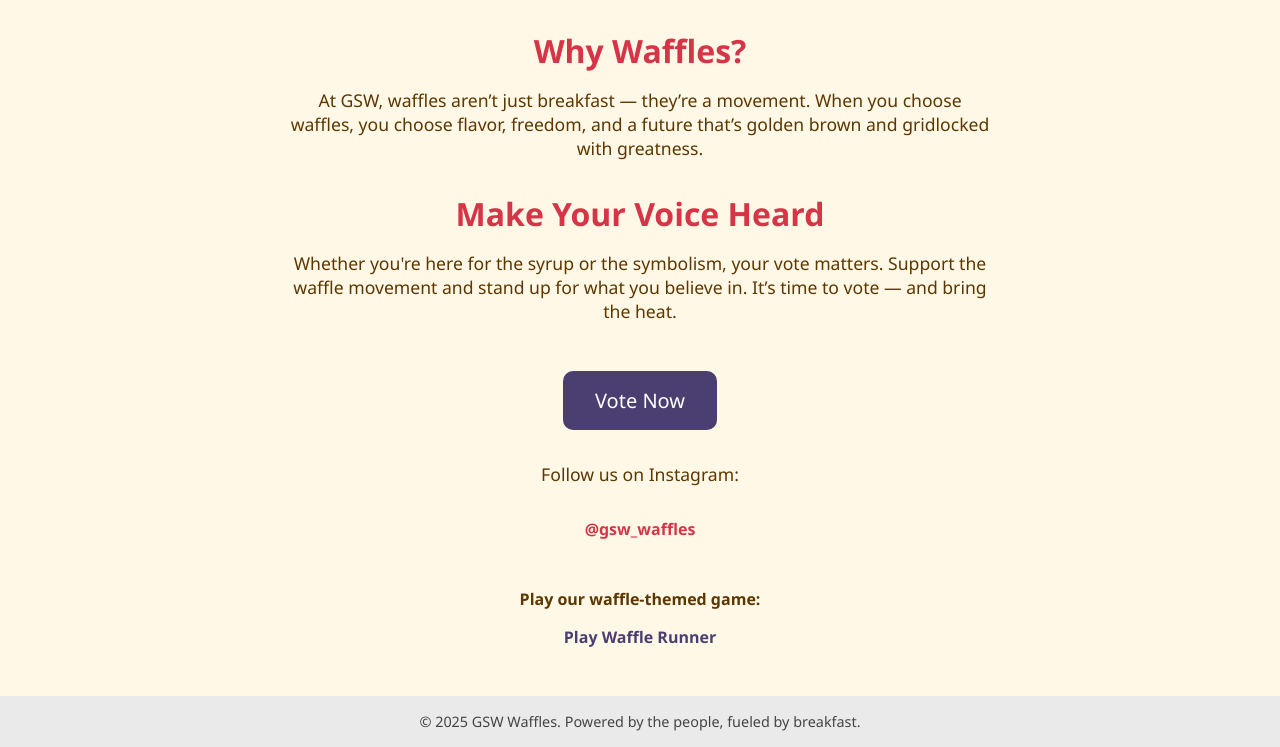
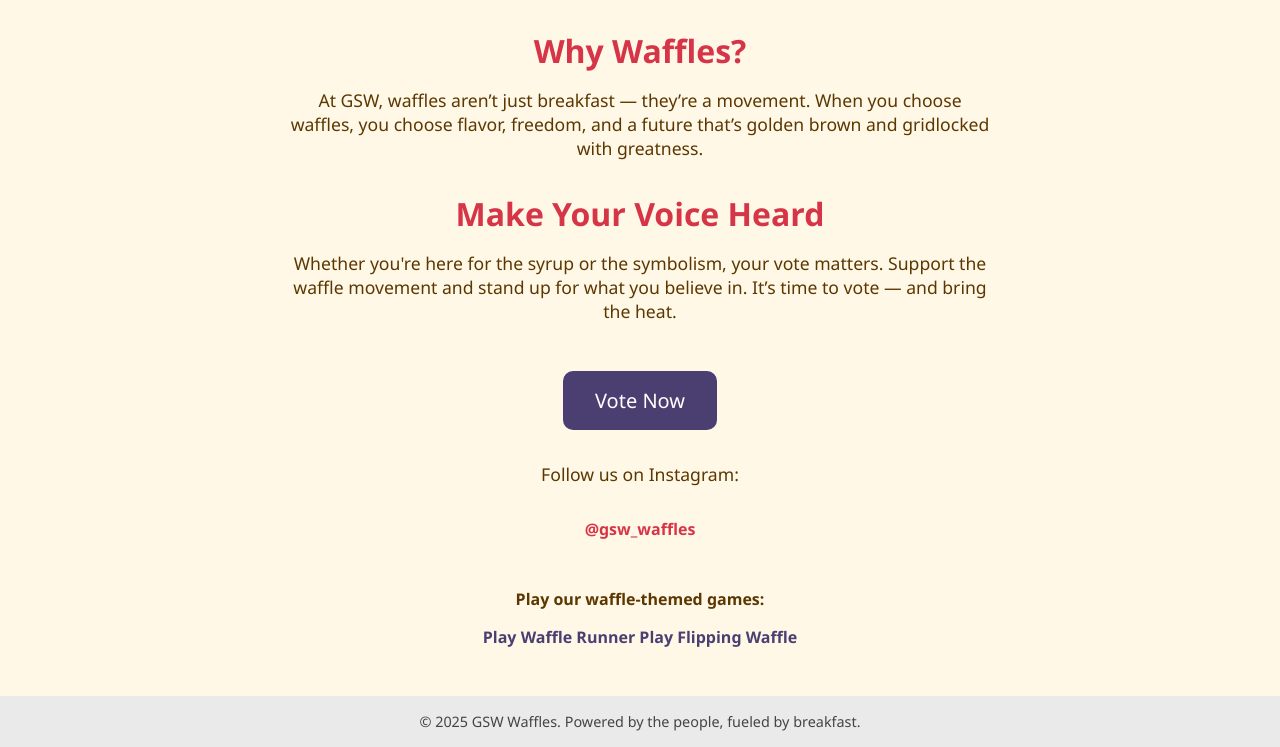
Before and after one commit to baxterheilig/gsw-waffles-site, a plain HTML site: page index.html in a window 1280 px wide. Shown: the part 697-1444 px from the top of the page. Drawn offline with Linux system fonts and the light colour scheme.

Commit message:
Update index.html

```diff
--- a/index.html
+++ b/index.html
@@ -155,8 +155,9 @@
   </div>
 
 <div class="game-link">
-      <p>Play our waffle-themed game:</p>
+      <p>Play our waffle-themed games:</p>
       <a href="https://gd.games/games/cf4aff1e-5e5f-4534-b5be-1a3cd28cfaa2" target="_blank">Play Waffle Runner</a>
+      <a href="https://gd.games/games/213339e1-2832-45ef-b245-691fff074896" target="_blank">Play Flipping Waffle</a>
     </div>
   </div>
 
```
